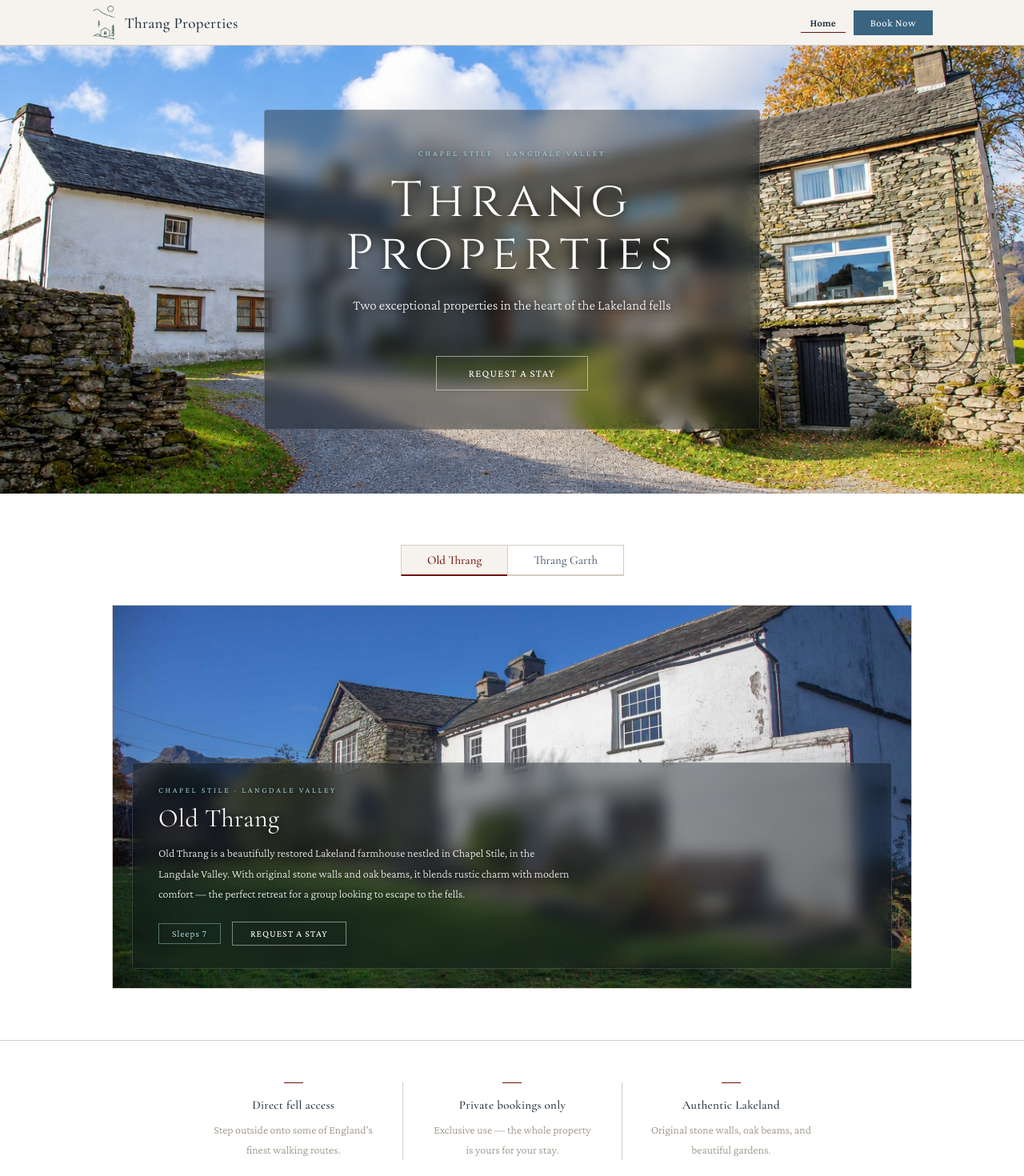
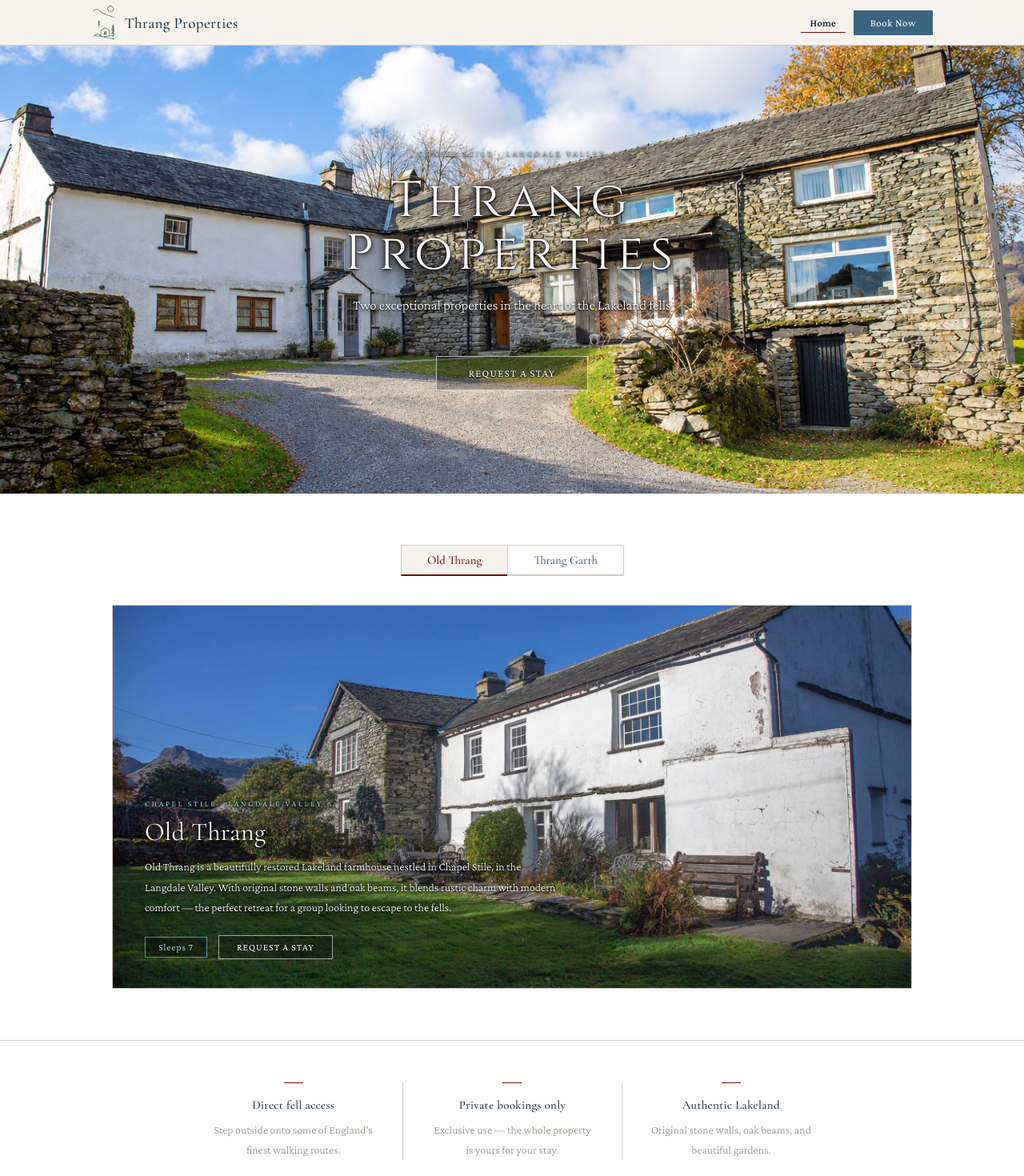
Before and after one commit to alexwsalt/Thrang_Website, a React (Vite) app: page / in a window 1280 px wide. Shown: the top 1470 px of the page at 80% size. Built offline with nearby package versions, Linux system fonts and the light colour scheme.

Commit message:
add Thrang booking site

```diff
--- a/src/App.jsx
+++ b/src/App.jsx
@@ -538,9 +538,8 @@
           .hero-title{font-size:50px!important;letter-spacing:-1px!important;}
           .hero-sub{font-size:15px!important;}
           .hero-section{min-height:380px!important;}
-          .hero-text-panel{padding:28px 24px!important;}
           .showcase-img{height:300px!important;}
-          .showcase-text{bottom:14px!important;left:14px!important;right:14px!important;padding:18px 20px!important;}
+          .showcase-text{bottom:14px!important;left:14px!important;right:14px!important;}
           .showcase-text h2{font-size:22px!important;}
           .feature-strip-grid{grid-template-columns:1fr!important;}
           .feature-item{border-left:none!important;padding-top:24px!important;border-top:1px solid ${C.stone};}
@@ -598,11 +597,11 @@
             {/* Hero */}
             <section className="hero-section" style={{position:"relative",minHeight:560,display:"flex",alignItems:"center",justifyContent:"center",overflow:"hidden"}}>
               <img src={imgFrontBoth} alt="Thrang" style={{position:"absolute",inset:0,width:"100%",height:"100%",objectFit:"cover"}}/>
-              <div className="hero-text-panel" style={{position:"relative",textAlign:"center",color:"#fff",padding:"48px 56px",maxWidth:620,background:"rgba(10,20,28,0.4)",backdropFilter:"blur(10px)",WebkitBackdropFilter:"blur(10px)",border:"1px solid rgba(255,255,255,0.14)",borderRadius:4}}>
-                <p style={{fontSize:10,letterSpacing:"0.3em",textTransform:"uppercase",color:C.frost,opacity:0.95,marginBottom:22,fontFamily:FB,textShadow:"0 1px 4px rgba(0,0,0,0.6)"}}>Chapel Stile · Langdale Valley</p>
-                <h1 className="hero-title" style={{fontSize:62,fontWeight:400,margin:"0 0 18px",letterSpacing:"0.12em",lineHeight:1.05,fontFamily:FH,textShadow:"0 2px 10px rgba(0,0,0,0.55)"}}>Thrang Properties</h1>
-                <p className="hero-sub" style={{fontSize:17,opacity:0.92,marginBottom:48,lineHeight:1.7,fontFamily:FB,fontWeight:300,textShadow:"0 1px 6px rgba(0,0,0,0.55)"}}>Two exceptional properties in the heart of the Lakeland fells</p>
-                <button onClick={()=>navigate("login")} style={{background:"transparent",color:"#fff",border:"1px solid rgba(255,255,255,0.5)",padding:"13px 40px",fontSize:13,fontFamily:FB,fontWeight:500,letterSpacing:"0.1em",textTransform:"uppercase",transition:"background 0.2s"}}>
+              <div style={{position:"relative",textAlign:"center",color:"#fff",padding:"60px 24px",maxWidth:620}}>
+                <p style={{fontSize:10,letterSpacing:"0.3em",textTransform:"uppercase",color:C.frost,marginBottom:22,fontFamily:FB,textShadow:"0 1px 2px rgba(0,0,0,0.95),0 2px 6px rgba(0,0,0,0.85)"}}>Chapel Stile · Langdale Valley</p>
+                <h1 className="hero-title" style={{fontSize:62,fontWeight:400,margin:"0 0 18px",letterSpacing:"0.12em",lineHeight:1.05,fontFamily:FH,textShadow:"0 1px 3px rgba(0,0,0,0.95),0 2px 8px rgba(0,0,0,0.85),0 6px 18px rgba(0,0,0,0.7)"}}>Thrang Properties</h1>
+                <p className="hero-sub" style={{fontSize:17,marginBottom:48,lineHeight:1.7,fontFamily:FB,fontWeight:300,textShadow:"0 1px 2px rgba(0,0,0,0.95),0 2px 8px rgba(0,0,0,0.8)"}}>Two exceptional properties in the heart of the Lakeland fells</p>
+                <button onClick={()=>navigate("login")} style={{background:"rgba(0,0,0,0.25)",color:"#fff",border:"1px solid rgba(255,255,255,0.65)",padding:"13px 40px",fontSize:13,fontFamily:FB,fontWeight:500,letterSpacing:"0.1em",textTransform:"uppercase",transition:"background 0.2s",textShadow:"0 1px 2px rgba(0,0,0,0.9)"}}>
                   Request a Stay
                 </button>
               </div>
@@ -623,13 +622,13 @@
                 </div>
                 <div className="showcase-img" style={{position:"relative",overflow:"hidden",height:480,border:`1px solid ${C.stone}`}}>
                   <img key={homeActive} src={PROPERTY_IMAGES[homeActive]} alt={PROPERTIES[homeActive].name} style={{width:"100%",height:"100%",objectFit:"cover"}}/>
-                  <div className="showcase-text" style={{position:"absolute",bottom:24,left:24,right:24,color:"#fff",background:"rgba(10,20,28,0.42)",backdropFilter:"blur(10px)",WebkitBackdropFilter:"blur(10px)",border:"1px solid rgba(255,255,255,0.14)",borderRadius:4,padding:"28px 32px"}}>
-                    <p style={{fontSize:10,letterSpacing:"0.26em",textTransform:"uppercase",color:C.frost,opacity:0.95,marginBottom:10,fontFamily:FB,textShadow:"0 1px 4px rgba(0,0,0,0.6)"}}>Chapel Stile · Langdale Valley</p>
-                    <h2 style={{fontSize:32,fontWeight:400,margin:"0 0 12px",fontFamily:FF,letterSpacing:"0.01em",textShadow:"0 2px 8px rgba(0,0,0,0.55)"}}>{PROPERTIES[homeActive].name}</h2>
-                    <p style={{fontSize:14,opacity:0.92,margin:"0 0 22px",fontFamily:FB,fontWeight:300,maxWidth:520,lineHeight:1.8,textShadow:"0 1px 6px rgba(0,0,0,0.55)"}}>{PROPERTIES[homeActive].description}</p>
+                  <div className="showcase-text" style={{position:"absolute",bottom:36,left:40,right:40,color:"#fff"}}>
+                    <p style={{fontSize:10,letterSpacing:"0.26em",textTransform:"uppercase",color:C.frost,marginBottom:10,fontFamily:FB,textShadow:"0 1px 2px rgba(0,0,0,0.95),0 2px 6px rgba(0,0,0,0.85)"}}>Chapel Stile · Langdale Valley</p>
+                    <h2 style={{fontSize:32,fontWeight:400,margin:"0 0 12px",fontFamily:FF,letterSpacing:"0.01em",textShadow:"0 1px 3px rgba(0,0,0,0.95),0 2px 8px rgba(0,0,0,0.85),0 6px 16px rgba(0,0,0,0.7)"}}>{PROPERTIES[homeActive].name}</h2>
+                    <p style={{fontSize:14,margin:"0 0 22px",fontFamily:FB,fontWeight:300,maxWidth:520,lineHeight:1.8,textShadow:"0 1px 2px rgba(0,0,0,0.95),0 2px 8px rgba(0,0,0,0.8)"}}>{PROPERTIES[homeActive].description}</p>
                     <div style={{display:"flex",alignItems:"center",gap:14,flexWrap:"wrap"}}>
-                      <span style={{border:"1px solid rgba(160,210,219,0.45)",padding:"5px 16px",fontSize:12,fontFamily:FB,letterSpacing:"0.06em",color:C.frost,textShadow:"0 1px 3px rgba(0,0,0,0.5)"}}>Sleeps {PROPERTIES[homeActive].sleeps}</span>
-                      <button onClick={()=>{setPortalActive(homeActive);navigate("login");}} style={{background:"transparent",color:"#fff",border:"1px solid rgba(255,255,255,0.45)",padding:"7px 22px",fontSize:12,fontFamily:FB,fontWeight:500,letterSpacing:"0.08em",textTransform:"uppercase"}}>Request a Stay</button>
+                      <span style={{border:"1px solid rgba(160,210,219,0.6)",padding:"5px 16px",fontSize:12,fontFamily:FB,letterSpacing:"0.06em",color:C.frost,background:"rgba(0,0,0,0.3)",textShadow:"0 1px 2px rgba(0,0,0,0.9)"}}>Sleeps {PROPERTIES[homeActive].sleeps}</span>
+                      <button onClick={()=>{setPortalActive(homeActive);navigate("login");}} style={{background:"rgba(0,0,0,0.25)",color:"#fff",border:"1px solid rgba(255,255,255,0.6)",padding:"7px 22px",fontSize:12,fontFamily:FB,fontWeight:500,letterSpacing:"0.08em",textTransform:"uppercase",textShadow:"0 1px 2px rgba(0,0,0,0.9)"}}>Request a Stay</button>
                     </div>
                   </div>
                 </div>
```
